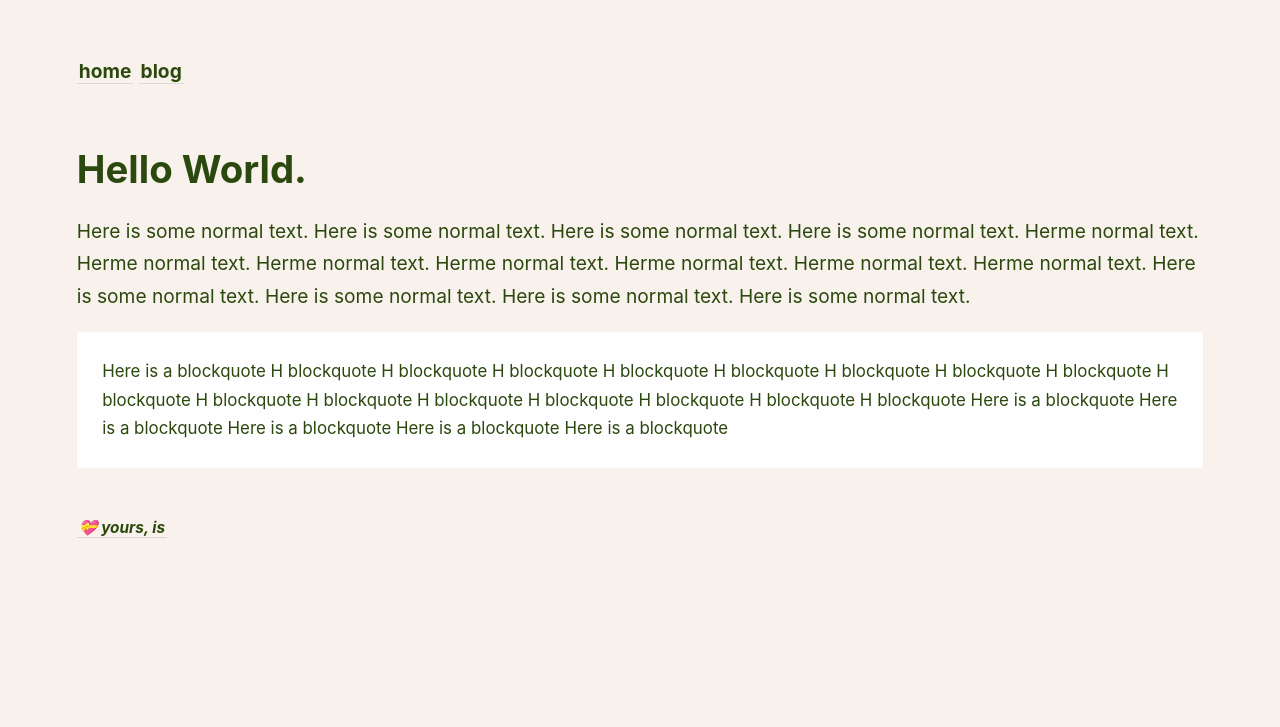
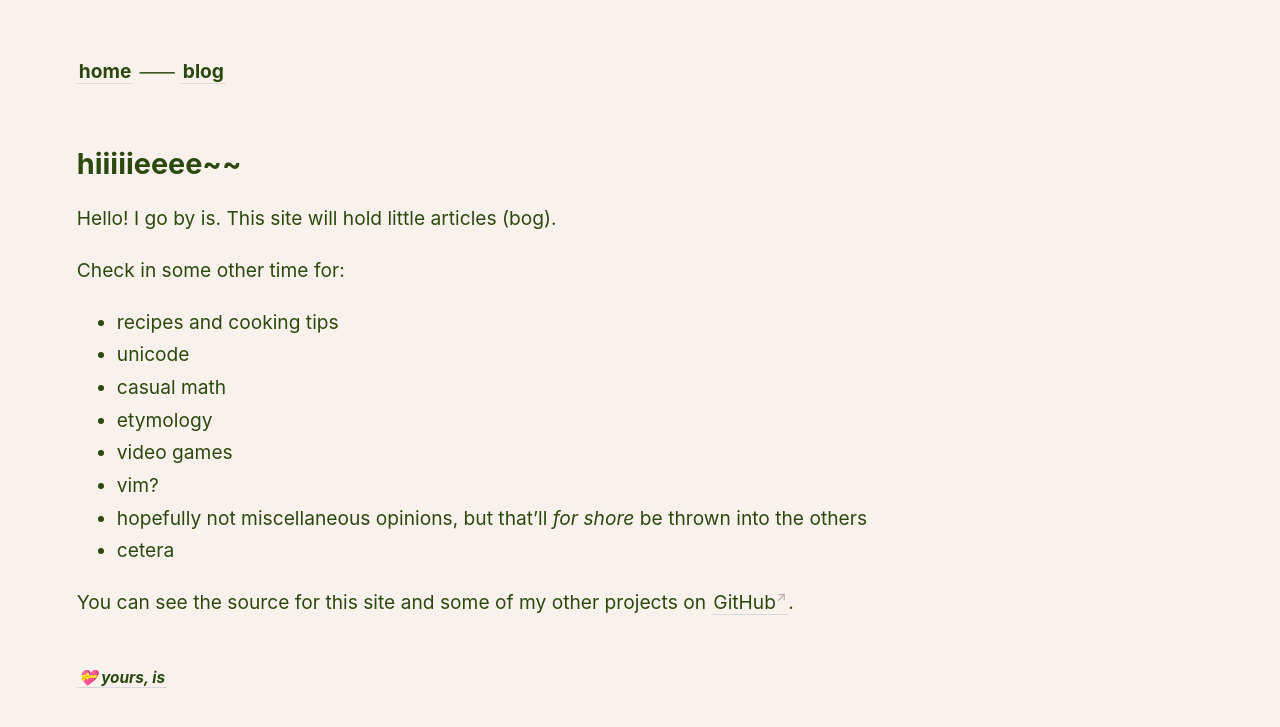
Before and after one commit to izzergh/is, a Jekyll site: the page built from _pages/index.md, in a window 1280 px wide. Shown: the top 727 px of the page. Built offline with Jekyll 4.4.1, drawn with Linux system fonts in a browser that asks for light colours.

Commit message:
Tweak general presentation

```diff
--- a/_includes/nav.html
+++ b/_includes/nav.html
@@ -1,5 +1,6 @@
 {% comment %} TODO: i18n {% endcomment %}
 <div>
   <a class="internal-link" href="{{ site.baseurl }}/"><b>home</b></a>
+  ⸺
   <a class="internal-link" href="/blog"><b>blog</b></a>
 </div>
--- a/_pages/index.md
+++ b/_pages/index.md
@@ -4,43 +4,19 @@ title: Home
 id: home
 permalink: /
 ---
-<h1>Hello World.</h1>
+## hiiiiieeee~~
+Hello! I go by is.
+This site will hold little articles (bog).
 
-Here is some normal text.
-Here is some normal text.
-Here is some normal text.
-Here is some normal text.
-Herme normal text.
-Herme normal text.
-Herme normal text.
-Herme normal text.
-Herme normal text.
-Herme normal text.
-Herme normal text.
-Here is some normal text.
-Here is some normal text.
-Here is some normal text.
-Here is some normal text.
+Check in some other time for:
+- recipes and cooking tips
+- unicode
+- casual math
+- etymology
+- video games
+- vim?
+- hopefully not miscellaneous opinions, but that'll _for shore_ be thrown into the others
+- cetera
 
-> Here is a blockquote
- H blockquote
- H blockquote
- H blockquote
- H blockquote
- H blockquote
- H blockquote
- H blockquote
- H blockquote
- H blockquote
- H blockquote
- H blockquote
- H blockquote
- H blockquote
- H blockquote
- H blockquote
- H blockquote
- Here is a blockquote
- Here is a blockquote
- Here is a blockquote
- Here is a blockquote
- Here is a blockquote
+You can see the source for this site and some of my other projects on
+  [GitHub](https://github.com/izzergh).
--- a/_sass/style.scss
+++ b/_sass/style.scss
@@ -35,6 +35,10 @@ footer {
   font-size: 0.8em;
   color: mix($color-text, white, 80%);
   padding-top: 1em;
+}
+
+.footnotes {
+  font-size: 0.8em;
 }
 
 img {
```
